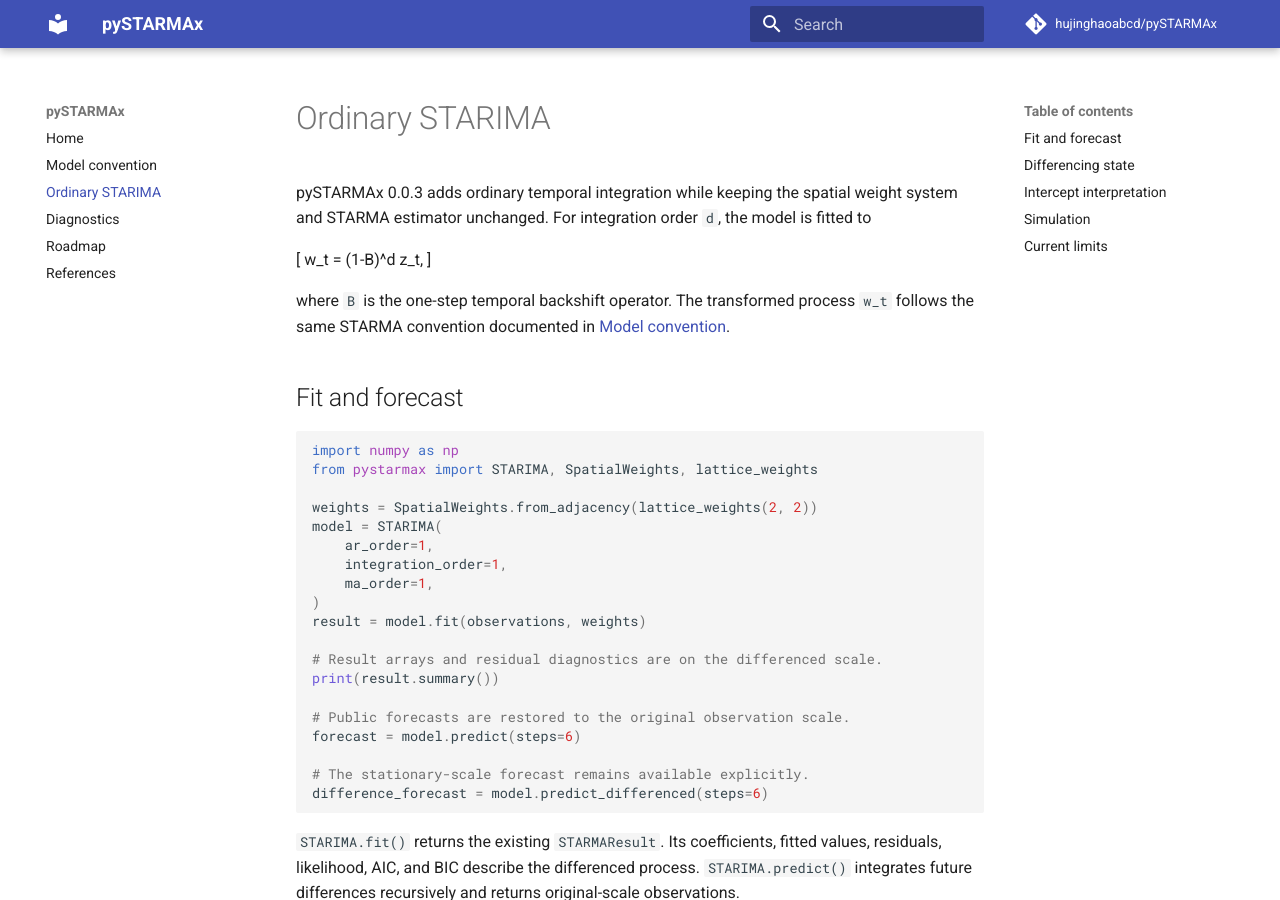
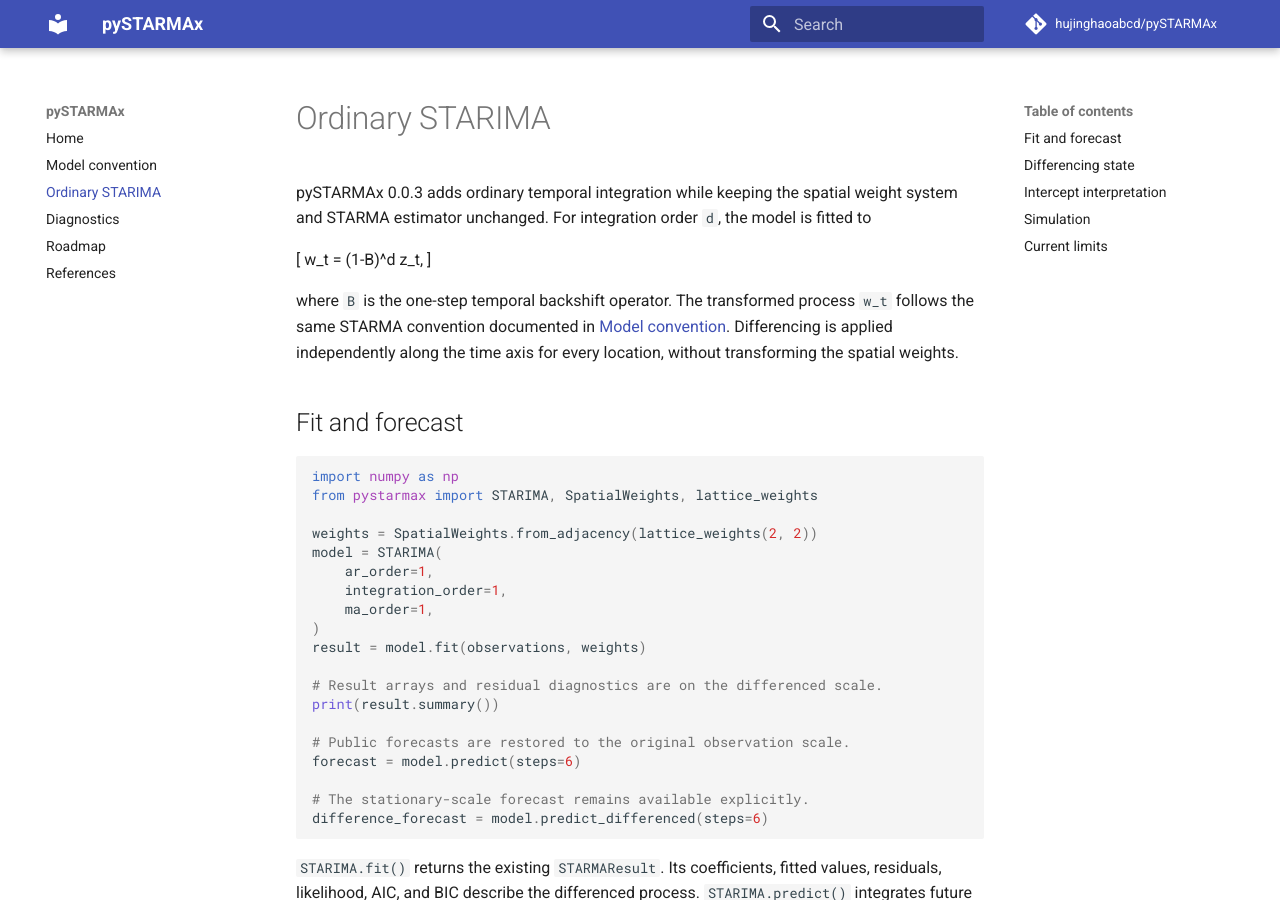
Before and after one commit to hujinghaoabcd/pySTARMAx, an MkDocs documentation site: the page built from docs/starima.md, in a window 1280 px wide and 900 px high. Built offline with MkDocs 1.6.1 and Material for MkDocs 9.7.7, drawn with Linux system fonts in a browser that asks for light colours; comment, search, counter and statistics services are not loaded.

Commit message:
Clarify STARIMA temporal differencing scope

```diff
--- a/docs/starima.md
+++ b/docs/starima.md
@@ -10,7 +10,8 @@ w_t = (1-B)^d z_t,
 
 where `B` is the one-step temporal backshift operator. The transformed process
 `w_t` follows the same STARMA convention documented in
-[Model convention](model.md).
+[Model convention](model.md). Differencing is applied independently along the
+time axis for every location, without transforming the spatial weights.
 
 ## Fit and forecast
 
```
